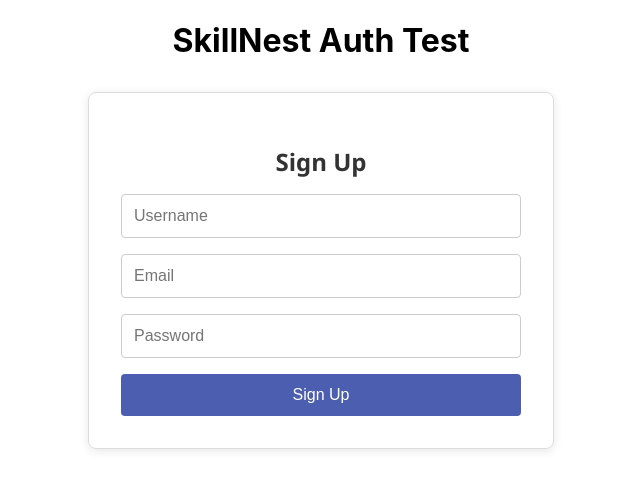
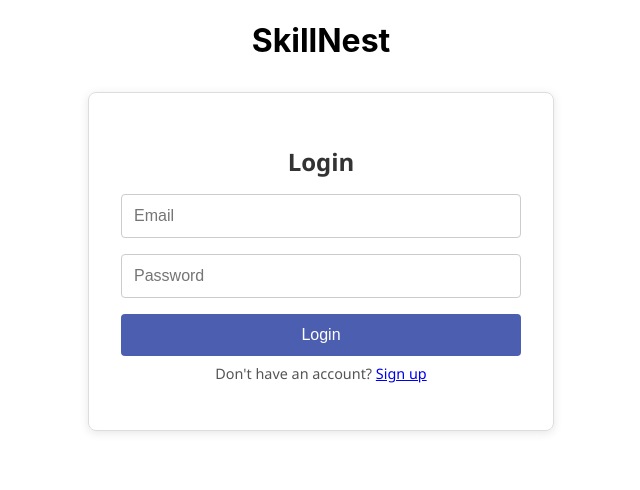
Before and after one commit to Arjabi04/SkillNest, a React (Create React App) app in the folder frontend/: page /login in a window 1280 px wide. Shown: the top 490 px of the page, without its empty margins (319-959 px from the left). Built offline with nearby package versions, Linux system fonts and the light colour scheme.

Commit message:
added simple login form and routing between the pages

```diff
--- a/frontend/package.json
+++ b/frontend/package.json
@@ -9,6 +9,7 @@
     "@testing-library/user-event": "^13.5.0",
     "react": "^19.2.0",
     "react-dom": "^19.2.0",
+    "react-router-dom": "^7.9.6",
     "react-scripts": "5.0.1",
     "web-vitals": "^2.1.4"
   },
--- a/frontend/src/App.js
+++ b/frontend/src/App.js
@@ -1,19 +1,19 @@
+import { BrowserRouter as Router, Routes, Route } from "react-router-dom";
 import SignupForm from "./components/SignupForm";
-// import LoginForm from "./components/LoginForm";
+import LoginForm from "./components/LoginForm";
 
 function App() {
   return (
-    <div>
-      <h1 style={{
-    display: "flex",
-    justifyContent: "center", // horizontal center
-    alignItems: "center",     // vertical center
-  }}>SkillNest Auth Test</h1>
-      <SignupForm />
-      {/* <LoginForm /> */}
-    </div>
+    <Router>
+      <div>
+        <h1 style={{ textAlign: "center" }}>SkillNest</h1>
+        <Routes>
+          <Route path="/signup" element={<SignupForm />} />
+          <Route path="/login" element={<LoginForm />} />
+        </Routes>
+      </div>
+    </Router>
   );
 }
 
-
 export default App;
--- a/frontend/src/components/LoginForm.jsx
+++ b/frontend/src/components/LoginForm.jsx
@@ -0,0 +1,105 @@
+import { useState } from "react";
+import { login } from "../api/auth";
+import { Link } from "react-router-dom"; // make sure react-router-dom is installed
+
+export default function LoginForm() {
+  const [form, setForm] = useState({ email: "", password: "" });
+  const [message, setMessage] = useState("");
+
+  const handleChange = (e) =>
+    setForm({ ...form, [e.target.name]: e.target.value });
+
+  const handleSubmit = async (e) => {
+    e.preventDefault();
+    try {
+      const data = await login(form.email, form.password);
+      localStorage.setItem("token", data.token);
+      setMessage(`🎉 Logged in as ${data.user.username}`);
+      console.log("Login success:", data);
+      setForm({ email: "", password: "" }); // reset form
+    } catch (err) {
+      setMessage("⚠️ Login failed. Invalid credentials.");
+    }
+  };
+
+  return (
+    <div style={styles.container}>
+      <h2 style={styles.heading}>Login</h2>
+      <form onSubmit={handleSubmit} style={styles.form}>
+        <input
+          name="email"
+          type="email"
+          placeholder="Email"
+          value={form.email}
+          onChange={handleChange}
+          style={styles.input}
+          required
+        />
+        <input
+          name="password"
+          type="password"
+          placeholder="Password"
+          value={form.password}
+          onChange={handleChange}
+          style={styles.input}
+          required
+        />
+        <button type="submit" style={styles.button}>
+          Login
+        </button>
+      </form>
+      <p style={styles.helperText}>
+        Don't have an account? <Link to="/signup">Sign up</Link>
+      </p>
+      {message && <p style={styles.message}>{message}</p>}
+    </div>
+  );
+}
+
+// Same styling as SignupForm + helper text
+const styles = {
+  container: {
+    maxWidth: "400px",
+    margin: "2rem auto",
+    padding: "2rem",
+    border: "1px solid #ddd",
+    borderRadius: "8px",
+    boxShadow: "0 2px 10px rgba(0,0,0,0.1)",
+    fontFamily: "'Segoe UI', Tahoma, Geneva, Verdana, sans-serif",
+    textAlign: "center",
+  },
+  heading: {
+    marginBottom: "1rem",
+    color: "#333",
+  },
+  form: {
+    display: "flex",
+    flexDirection: "column",
+    gap: "1rem",
+  },
+  input: {
+    padding: "0.75rem",
+    fontSize: "1rem",
+    borderRadius: "4px",
+    border: "1px solid #ccc",
+  },
+  button: {
+    padding: "0.75rem",
+    fontSize: "1rem",
+    borderRadius: "4px",
+    border: "none",
+    backgroundColor: "#4c5eafff",
+    color: "white",
+    cursor: "pointer",
+  },
+  message: {
+    marginTop: "1rem",
+    fontWeight: "bold",
+    color: "#ff5722",
+  },
+  helperText: {
+    marginTop: "0.5rem",
+    fontSize: "0.9rem",
+    color: "#555",
+  },
+};
--- a/frontend/src/components/SignupForm.jsx
+++ b/frontend/src/components/SignupForm.jsx
@@ -1,5 +1,6 @@
 import { useState } from "react";
 import { signup } from "../api/auth";
+import { Link } from "react-router-dom"; // for routing
 
 export default function SignupForm() {
   const [form, setForm] = useState({ username: "", email: "", password: "" });
@@ -54,12 +55,18 @@ export default function SignupForm() {
           Sign Up
         </button>
       </form>
+
+      {/* Helper text with route to login */}
+      <p style={styles.helperText}>
+        Already have an account? <Link to="/login">Log in</Link>
+      </p>
+
       {message && <p style={styles.message}>{message}</p>}
     </div>
   );
 }
 
-// Simple inline styling (you can move to CSS/SCSS later)
+// Styling
 const styles = {
   container: {
     maxWidth: "400px",
@@ -100,4 +107,9 @@ const styles = {
     fontWeight: "bold",
     color: "#ff5722",
   },
+  helperText: {
+    marginTop: "0.5rem",
+    fontSize: "0.9rem",
+    color: "#555",
+  },
 };
```
Also changed, not shown: 1 other file (tests, documents, lock files or other folders).
